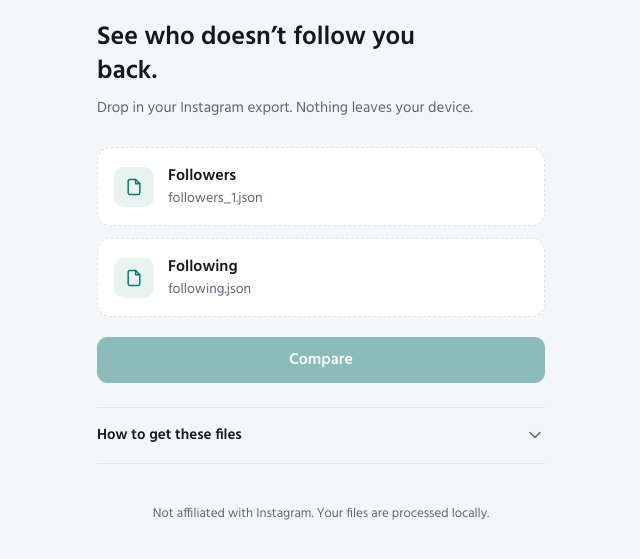
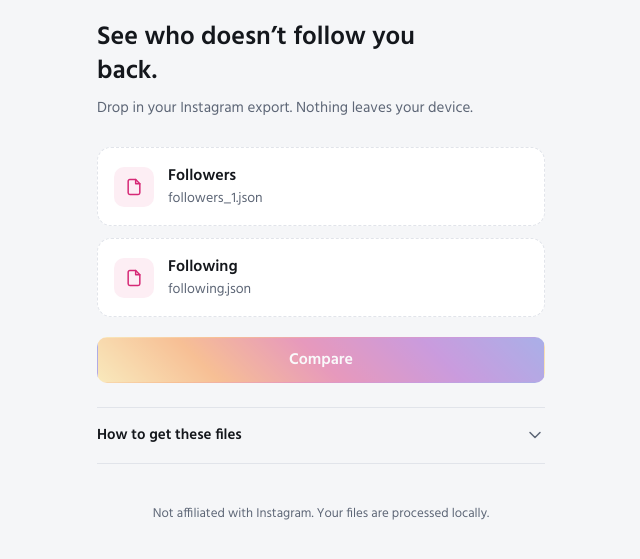
Before and after one commit to aastiksharma07/unfollows, a plain HTML site: page index.html in a window 1280 px wide. Shown: the part 67-626 px from the top of the page, without its empty margins (319-959 px from the left). Drawn offline with Linux system fonts and the light colour scheme.

Commit message:
Switch accent to Instagram pink with gradient primary button

```diff
--- a/style.css
+++ b/style.css
@@ -8,9 +8,10 @@
     --ink: #14171c;
     --muted: #5d6676;
     --line: #e1e4ea;
-    --accent: #0f766e;
+    --accent: #d62976;
     --on-accent: #ffffff;
-    --tint: #e8f3f1;
+    --tint: #fdeef4;
+    --ig: linear-gradient(45deg, #feda75 0%, #fa7e1e 25%, #d62976 50%, #962fbf 75%, #4f5bd5 100%);
     --danger: #b42318;
     --field: #ffffff;
 }
@@ -22,9 +23,10 @@
     --ink: #e8eaee;
     --muted: #9aa3b0;
     --line: #272c34;
-    --accent: #2dd4bf;
-    --on-accent: #04201c;
-    --tint: #12302d;
+    --accent: #ff5c9e;
+    --on-accent: #ffffff;
+    --tint: #33121f;
+    --ig: linear-gradient(45deg, #feda75 0%, #fa7e1e 25%, #d62976 50%, #962fbf 75%, #4f5bd5 100%);
     --danger: #f28b82;
     --field: #0e1013;
 }
@@ -158,7 +160,7 @@ body {
 }
 
 .drop.ready { border-style: solid; }
-.drop.ready .drop-ico { background: var(--accent); color: var(--on-accent); }
+.drop.ready .drop-ico { background: var(--ig); color: #fff; }
 .drop.ready small { color: var(--ink); }
 
 .error { color: var(--danger); font-size: 14px; }
@@ -183,7 +185,7 @@ body {
 }
 
 .btn:hover { border-color: var(--muted); }
-.btn.primary { background: var(--accent); border-color: var(--accent); color: var(--on-accent); }
+.btn.primary { background: var(--ig); border-color: transparent; color: #fff; }
 .btn.primary:hover { filter: brightness(1.06); }
 .btn:disabled { opacity: 0.45; cursor: not-allowed; filter: none; }
 .btn.block { width: 100%; }
```
Also changed, not shown: favicon.svg.
